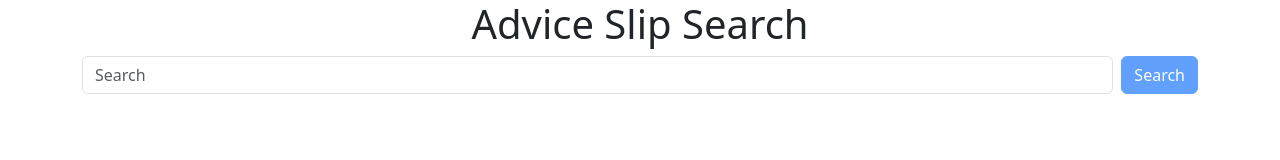
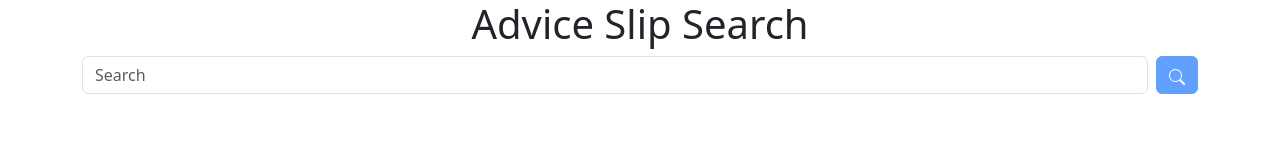
Before and after one commit to GustavoLuche/advice-slip-search, a React (Create React App) app: page / in a window 1280 px wide. Shown: the top 160 px of the page. Built offline with nearby package versions, Linux system fonts and the light colour scheme.

Commit message:
Improved Search Component and Form Handling

```diff
--- a/src/components/Search.js
+++ b/src/components/Search.js
@@ -15,9 +15,15 @@
     }
   };
 
+  // Manipulador para envio de formulário com Enter
+  const handleSubmit = (e) => {
+    e.preventDefault();
+    handleSearch();
+  };
+
   return (
-    <div className="App-search">
-      <Form>
+    <div className="App-search mb-3">
+      <Form onSubmit={handleSubmit}>
         <Form.Group className="d-flex">
           <Form.Control
             type="text"
@@ -31,7 +37,16 @@
             onClick={handleSearch}
             disabled={searchQuery.trim() === ""}
           >
-            Search
+            <svg
+              xmlns="http://www.w3.org/2000/svg"
+              width="16"
+              height="16"
+              fill="currentColor"
+              class="bi bi-search"
+              viewBox="0 0 16 16"
+            >
+              <path d="M11.742 10.344a6.5 6.5 0 1 0-1.397 1.398h-.001c.03.04.062.078.098.115l3.85 3.85a1 1 0 0 0 1.415-1.414l-3.85-3.85a1.007 1.007 0 0 0-.115-.1zM12 6.5a5.5 5.5 0 1 1-11 0 5.5 5.5 0 0 1 11 0z" />
+            </svg>
           </Button>
         </Form.Group>
       </Form>
```
